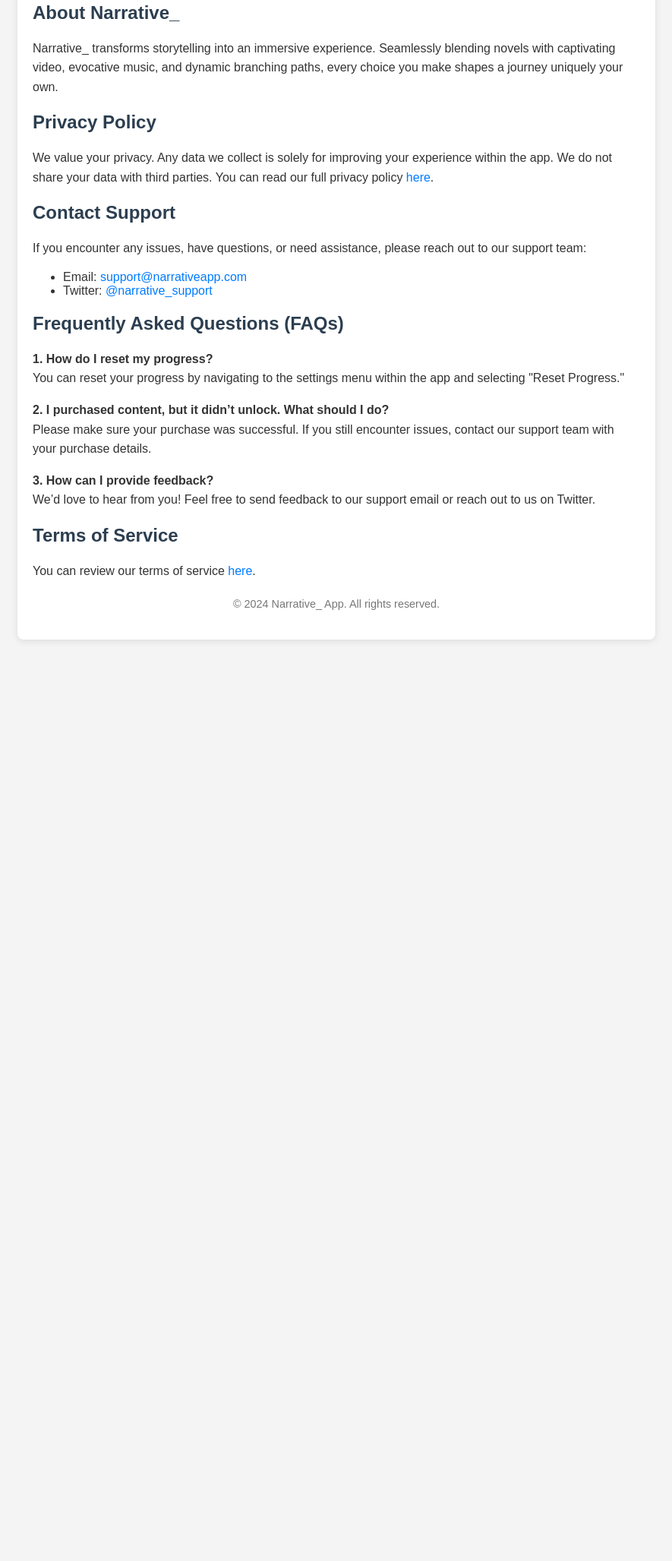
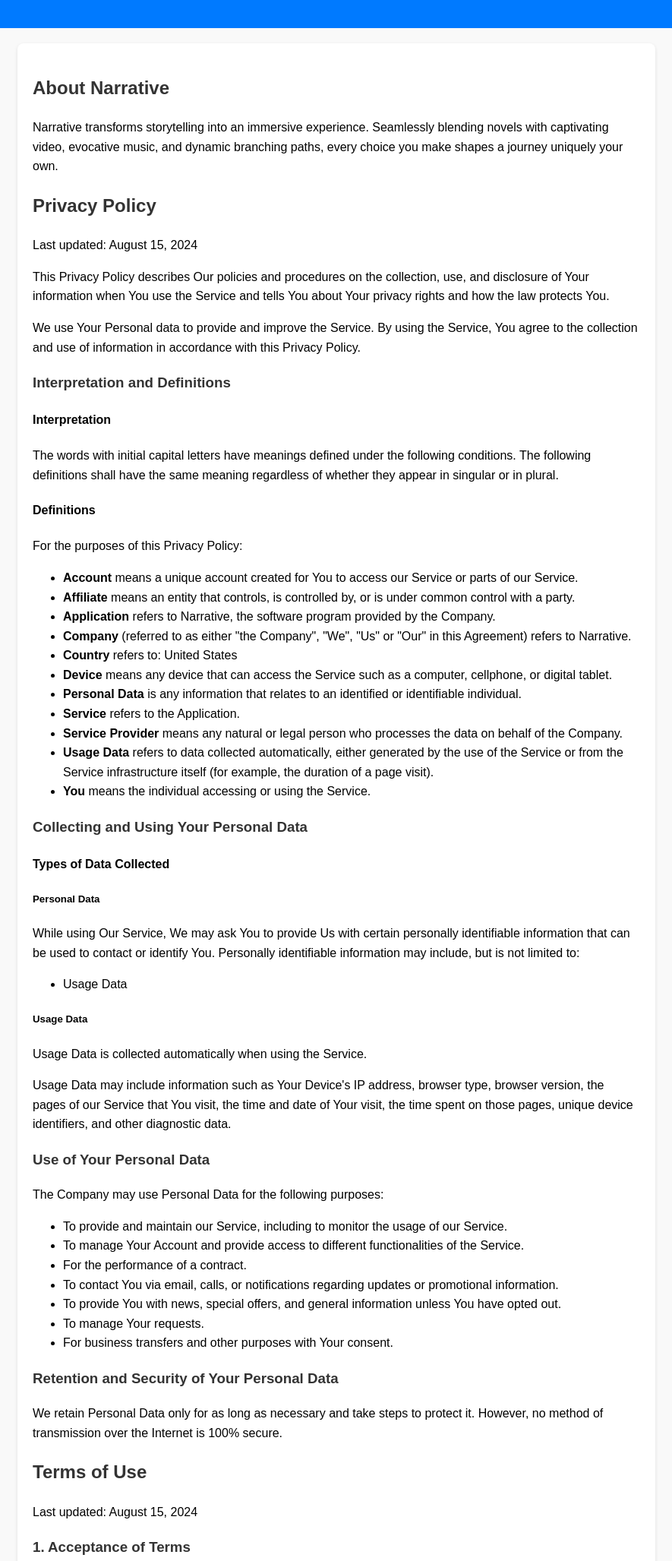
Before and after one commit to alexwuswe/narrative, a plain HTML site: page index.html in a window 1280 px wide. Shown: the part 117-2172 px from the top of the page at 76% size, without its empty margins (197-1082 px from the left). Before the commit the page ends 979 px from the top, so only its background shows below. Drawn offline with Linux system fonts and the light colour scheme.

Commit message:
updating

```diff
--- a/index.html
+++ b/index.html
@@ -4,92 +4,150 @@
 <head>
     <meta charset="UTF-8">
     <meta name="viewport" content="width=device-width, initial-scale=1.0">
-    <title>Narrative_ - Support</title>
+    <title>Privacy Policy and Terms of Use - Narrative</title>
     <style>
         body {
             font-family: Arial, sans-serif;
+            line-height: 1.6;
             margin: 0;
-            padding: 0;
-            background-color: #f4f4f4;
+            padding: 20px;
+            background-color: #f9f9f9;
+        }
+
+        h1,
+        h2,
+        h3 {
             color: #333;
+        }
+
+        header {
+            background-color: #007aff;
+            color: white;
+            padding: 20px;
+            text-align: center;
         }
 
         .container {
             max-width: 800px;
             margin: 20px auto;
+            background-color: #fff;
             padding: 20px;
-            background-color: #fff;
             border-radius: 8px;
-            box-shadow: 0 2px 10px rgba(0, 0, 0, 0.1);
-        }
-
-        h1,
-        h2 {
-            color: #2c3e50;
-        }
-
-        p {
-            line-height: 1.6;
+            box-shadow: 0 2px 5px rgba(0, 0, 0, 0.1);
         }
 
         a {
-            color: #007BFF;
+            color: #007aff;
             text-decoration: none;
-        }
-
-        a:hover {
-            text-decoration: underline;
-        }
-
-        footer {
-            text-align: center;
-            margin-top: 20px;
-            font-size: 0.9em;
-            color: #777;
         }
     </style>
 </head>
 
 <body>
+    <header>
+        <h1>Narrative: Privacy Policy and Terms of Use</h1>
+    </header>
     <div class="container">
-        <h1>Narrative_ - Support Page</h1>
-
-        <h2>About Narrative_</h2>
-        <p>Narrative_ transforms storytelling into an immersive experience. Seamlessly blending novels with captivating
+        <h2>About Narrative</h2>
+        <p>Narrative transforms storytelling into an immersive experience. Seamlessly blending novels with captivating
             video, evocative music, and dynamic branching paths, every choice you make shapes a journey uniquely your
             own.</p>
+        <h2>Privacy Policy</h2>
+        <p>Last updated: August 15, 2024</p>
+        <p>This Privacy Policy describes Our policies and procedures on the collection, use, and disclosure of Your
+            information when You use the Service and tells You about Your privacy rights and how the law protects You.
+        </p>
+        <p>We use Your Personal data to provide and improve the Service. By using the Service, You agree to the
+            collection and use of information in accordance with this Privacy Policy.</p>
 
-        <h2>Privacy Policy</h2>
-        <p>We value your privacy. Any data we collect is solely for improving your experience within the app. We do not
-            share your data with third parties. You can read our full privacy policy <a href="privacy.html">here</a>.
-        </p>
+        <h3>Interpretation and Definitions</h3>
+        <h4>Interpretation</h4>
+        <p>The words with initial capital letters have meanings defined under the following conditions. The following
+            definitions shall have the same meaning regardless of whether they appear in singular or in plural.</p>
 
-        <h2>Contact Support</h2>
-        <p>If you encounter any issues, have questions, or need assistance, please reach out to our support team:</p>
+        <h4>Definitions</h4>
+        <p>For the purposes of this Privacy Policy:</p>
         <ul>
-            <li>Email: <a href="mailto:support@narrativeapp.com">support@narrativeapp.com</a></li>
-            <li>Twitter: <a href="https://twitter.com/narrative_support" target="_blank">@narrative_support</a></li>
+            <li><strong>Account</strong> means a unique account created for You to access our Service or parts of our
+                Service.</li>
+            <li><strong>Affiliate</strong> means an entity that controls, is controlled by, or is under common control
+                with a party.</li>
+            <li><strong>Application</strong> refers to Narrative, the software program provided by the Company.</li>
+            <li><strong>Company</strong> (referred to as either "the Company", "We", "Us" or "Our" in this Agreement)
+                refers to Narrative.</li>
+            <li><strong>Country</strong> refers to: United States</li>
+            <li><strong>Device</strong> means any device that can access the Service such as a computer, cellphone, or
+                digital tablet.</li>
+            <li><strong>Personal Data</strong> is any information that relates to an identified or identifiable
+                individual.</li>
+            <li><strong>Service</strong> refers to the Application.</li>
+            <li><strong>Service Provider</strong> means any natural or legal person who processes the data on behalf of
+                the Company.</li>
+            <li><strong>Usage Data</strong> refers to data collected automatically, either generated by the use of the
+                Service or from the Service infrastructure itself (for example, the duration of a page visit).</li>
+            <li><strong>You</strong> means the individual accessing or using the Service.</li>
         </ul>
 
-        <h2>Frequently Asked Questions (FAQs)</h2>
-        <p><strong>1. How do I reset my progress?</strong><br>
-            You can reset your progress by navigating to the settings menu within the app and selecting "Reset
-            Progress."</p>
+        <h3>Collecting and Using Your Personal Data</h3>
+        <h4>Types of Data Collected</h4>
+        <h5>Personal Data</h5>
+        <p>While using Our Service, We may ask You to provide Us with certain personally identifiable information that
+            can be used to contact or identify You. Personally identifiable information may include, but is not limited
+            to:</p>
+        <ul>
+            <li>Usage Data</li>
+        </ul>
 
-        <p><strong>2. I purchased content, but it didn’t unlock. What should I do?</strong><br>
-            Please make sure your purchase was successful. If you still encounter issues, contact our support team with
-            your purchase details.</p>
+        <h5>Usage Data</h5>
+        <p>Usage Data is collected automatically when using the Service.</p>
+        <p>Usage Data may include information such as Your Device's IP address, browser type, browser version, the pages
+            of our Service that You visit, the time and date of Your visit, the time spent on those pages, unique device
+            identifiers, and other diagnostic data.</p>
 
-        <p><strong>3. How can I provide feedback?</strong><br>
-            We’d love to hear from you! Feel free to send feedback to our support email or reach out to us on Twitter.
-        </p>
+        <h3>Use of Your Personal Data</h3>
+        <p>The Company may use Personal Data for the following purposes:</p>
+        <ul>
+            <li>To provide and maintain our Service, including to monitor the usage of our Service.</li>
+            <li>To manage Your Account and provide access to different functionalities of the Service.</li>
+            <li>For the performance of a contract.</li>
+            <li>To contact You via email, calls, or notifications regarding updates or promotional information.</li>
+            <li>To provide You with news, special offers, and general information unless You have opted out.</li>
+            <li>To manage Your requests.</li>
+            <li>For business transfers and other purposes with Your consent.</li>
+        </ul>
 
-        <h2>Terms of Service</h2>
-        <p>You can review our terms of service <a href="terms.html">here</a>.</p>
+        <h3>Retention and Security of Your Personal Data</h3>
+        <p>We retain Personal Data only for as long as necessary and take steps to protect it. However, no method of
+            transmission over the Internet is 100% secure.</p>
 
-        <footer>
-            <p>&copy; 2024 Narrative_ App. All rights reserved.</p>
-        </footer>
+        <h2>Terms of Use</h2>
+        <p>Last updated: August 15, 2024</p>
+
+        <h3>1. Acceptance of Terms</h3>
+        <p>By accessing or using the Service, you agree to these Terms of Use and our Privacy Policy.</p>
+
+        <h3>2. In-App Purchases and Subscriptions</h3>
+        <p>Our Service may offer in-app purchases (IAPs) or subscription-based goods and services. These purchases are
+            subject to the terms of your app store, and all sales are final. You agree to provide accurate payment
+            information and acknowledge that prices are subject to change.</p>
+
+        <h3>3. Promotions</h3>
+        <p>We may, from time to time, offer promotions, discounts, or special offers. These offers are subject to
+            additional terms and conditions which will be provided at the time of the promotion.</p>
+
+        <h3>4. User Responsibilities</h3>
+        <p>You are responsible for maintaining the confidentiality of your account and for all activities that occur
+            under your account.</p>
+
+        <h3>5. Contact Information</h3>
+        <p>If you have any questions regarding these Terms or the Privacy Policy, you can reach us at:</p>
+        <ul>
+            <li>Email: <a href="mailto:narrative.storiesio@gmail.com">narrative.storiesio@gmail.com</a></li>
+        </ul>
+
+        <h3>6. Modifications to the Terms</h3>
+        <p>We reserve the right to modify these Terms at any time. We will notify users by posting the updated Terms on
+            this page.</p>
     </div>
 </body>
 
```
